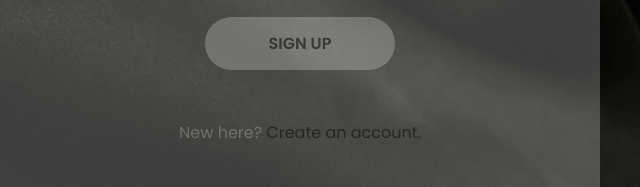
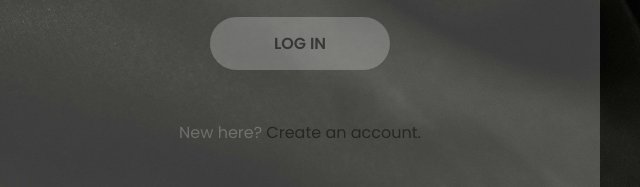
Before and after one commit to CamoBlamo/website-amdfsdfsdf, a plain HTML site: page login.html in a window 1280 px wide. Shown: the part 430-617 px from the top of the page, 0-640 px from the left. Drawn offline with Linux system fonts and the light colour scheme.

Commit message:
Final change tn - 30:39 on vid

```diff
--- a/login.html
+++ b/login.html
@@ -23,7 +23,7 @@
                 </label>
                 <input type="password" name="password" id="password-input" placeholder="Password" minlength="8">
             </div>
-            <button type="submit">Sign Up</button>
+            <button type="submit">Log in</button>
         </form>
         <p id="accountPreMadeTxt">New here? <a href="signup.html">Create an account.</a></p>
     </div>
```
